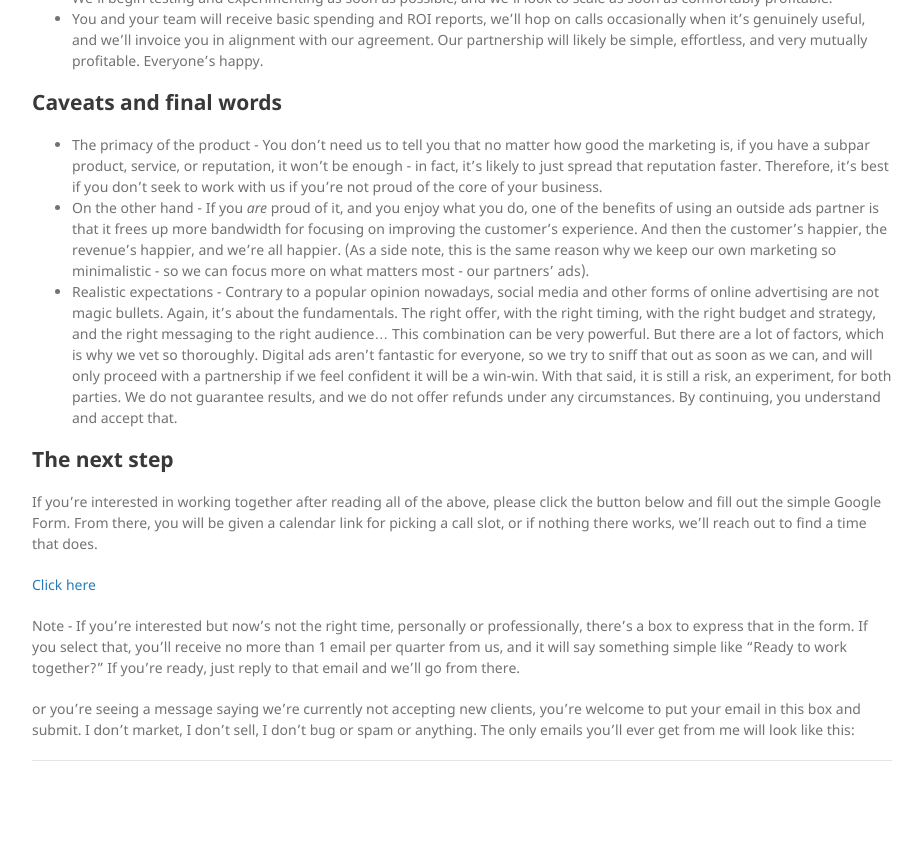
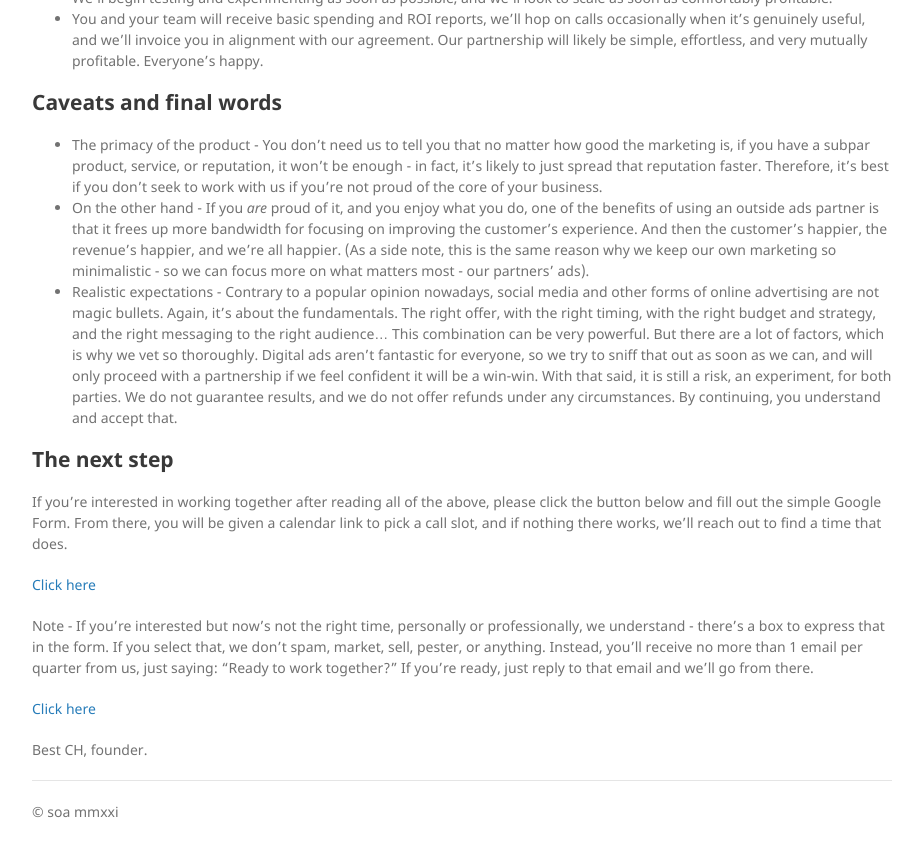
Before and after one commit to cameronhill1/skillofads, a Jekyll site: the page built from index.md, in a window 1280 px wide and 900 px high, scrolled down 1125 px. Shown: the top 857 px of the window, without its empty margins (178-1101 px from the left). Built offline with Jekyll 4.4.1, drawn with Linux system fonts in a browser that asks for light colours; our own code applies the rules of GitHub Pages for plain Markdown files.

Commit message:
Update index.md

```diff
--- a/index.md
+++ b/index.md
@@ -47,19 +47,19 @@ The offer is open to you if:
 
 ## The next step
 
-If you're interested in working together after reading all of the above, please click the button below and fill out the simple Google Form. From there, you will be given a calendar link for picking a call slot, or if nothing there works, we'll reach out to find a time that does.
-
+If you're interested in working together after reading all of the above, please click the button below and fill out the simple Google Form. From there, you will be given a calendar link to pick a call slot, and if nothing there works, we'll reach out to find a time that does.
 
 [Click here](https://forms.google.com)
 
+Note - If you’re interested but now’s not the right time, personally or professionally, we understand - there's a box to express that in the form. If you select that, we don't spam, market, sell, pester, or anything. Instead, you'll receive no more than 1 email per quarter from us, just saying: "Ready to work together?" If you're ready, just reply to that email and we'll go from there.
 
-Note - If you’re interested but now’s not the right time, personally or professionally, there's a box to express that in the form. If you select that, you'll receive no more than 1 email per quarter from us, and it will say something simple like "Ready to work together?" If you're ready, just reply to that email and we'll go from there.
+[Click here](https://forms.google.com)
 
-
-or you're seeing a message saying we’re currently not accepting new clients, you’re welcome to put your email in this box and submit. I don’t market, I don’t sell, I don’t bug or spam or anything. The only emails you’ll ever get from me will look like this:
-
-
+Best
+CH, founder.
 
 
 
 ***
+
+© soa mmxxi
```
